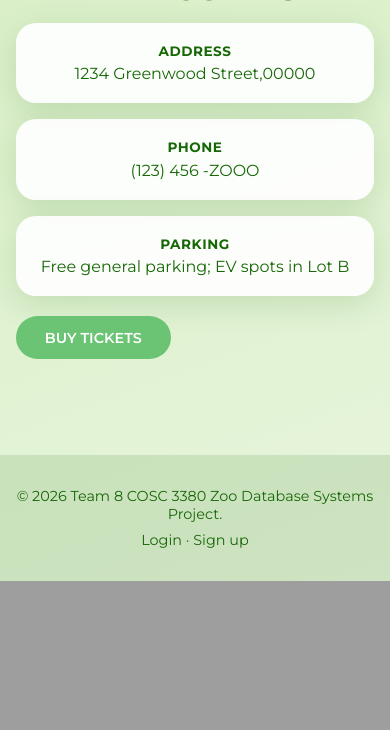
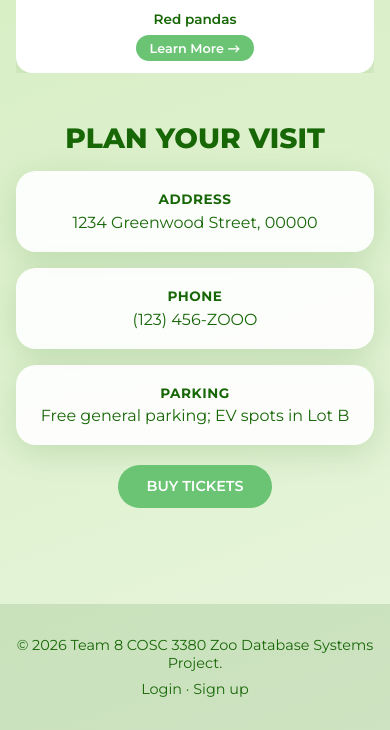
Before and after one commit to Parham-Ebrahimi/Zoo-Database-Project, a PHP site: page / in a window 390 px wide. Shown: the part 2560-3290 px from the top of the page. Before the commit the page ends 3141 px from the top, so only its background shows below. Run offline with PHP 8.4, Linux system fonts and the light colour scheme.

Commit message:
LetsSee
Changes to animals on front page

```diff
--- a/webapp/index.css
+++ b/webapp/index.css
@@ -308,3 +308,105 @@ section h2 {
         font-size: 0.88rem;
     }
 }
+
+/* =============================================
+   ANIMAL CARD HOVER EXPANSION
+   ============================================= */
+
+.gallery {
+    display: flex;
+    gap: 1rem;
+    overflow: hidden;
+    align-items: stretch;
+}
+
+.animal-card {
+    flex: 1;
+    min-width: 0;
+    margin: 0;
+    border-radius: 16px;
+    overflow: hidden;
+    box-shadow: var(--shadow);
+    background: #fff;
+    transition: flex 0.45s cubic-bezier(0.4, 0, 0.2, 1),
+                box-shadow 0.3s ease;
+    cursor: pointer;
+    display: flex;
+    flex-direction: column;
+}
+
+.animal-card:hover {
+    flex: 2.8;
+    box-shadow: 0 12px 40px rgba(23, 103, 7, 0.28);
+}
+
+.animal-card img {
+    width: 100%;
+    height: 200px;
+    object-fit: cover;
+    display: block;
+    transition: height 0.45s ease;
+}
+
+.animal-card:hover img {
+    height: 240px;
+}
+
+.animal-card figcaption {
+    display: flex;
+    flex-direction: column;
+    align-items: center;
+    gap: 8px;
+    padding: 0.75rem 0.85rem;
+    font-size: 0.85rem;
+    font-weight: 600;
+    text-align: center;
+    color: var(--text-color);
+    flex: 1;
+    justify-content: center;
+}
+
+.animal-link {
+    display: inline-block;
+    opacity: 0;
+    transform: translateY(6px);
+    font-size: 0.8rem;
+    color: #fff;
+    background: var(--accent-color);
+    padding: 5px 14px;
+    border-radius: 1000px;
+    text-decoration: none;
+    font-weight: 600;
+    transition: opacity 0.25s ease 0.1s,
+                transform 0.25s ease 0.1s,
+                background 0.2s ease;
+    pointer-events: none;
+}
+
+.animal-card:hover .animal-link {
+    opacity: 1;
+    transform: translateY(0);
+    pointer-events: auto;
+}
+
+.animal-link:hover {
+    background: var(--text-color);
+    text-decoration: none;
+}
+
+/* Prevent flex layout from breaking on small screens */
+@media (max-width: 600px) {
+    .gallery {
+        flex-direction: column;
+    }
+
+    .animal-card:hover {
+        flex: unset;
+    }
+
+    .animal-link {
+        opacity: 1;
+        transform: none;
+        pointer-events: auto;
+    }
+}
--- a/webapp/index.php
+++ b/webapp/index.php
@@ -27,7 +27,7 @@ session_start();
 
                 <li><a href="#about">About</a></li>
                 <li><a href="#hours">Hours</a></li>
-                <li><a href="#gallery">Animals</a></li>
+                <li><a href="animals.php">Animals</a></li>
                 <li><a href="#visit">Visit</a></li>
             </ul>
         </nav>
@@ -79,7 +79,7 @@ session_start();
                             <td>5:00 p.m.</td>
                         </tr>
                         <tr>
-                            <td>Holidays </td>
+                            <td>Holidays</td>
                             <td>8:00 a.m.</td>
                             <td>4:00 p.m.</td>
                         </tr>
@@ -92,21 +92,33 @@ session_start();
             <h2 id="gallery-heading">Meet some of our residents</h2>
             <p class="lead">A few highlights from our habitats, see them in person on your next visit!</p>
             <div class="gallery">
-                <figure>
+                <figure class="animal-card">
                     <img src="https://images.unsplash.com/photo-1771341398737-b2467b6776a7?auto=format&fit=crop&w=800&q=80" alt="Baby elephant in a grassy field" width="800" height="600" loading="lazy">
-                    <figcaption>Elephants</figcaption>
+                    <figcaption>
+                        Elephants
+                        <a class="animal-link" href="animals/elephants.php">Learn More →</a>
+                    </figcaption>
                 </figure>
-                <figure>
+                <figure class="animal-card">
                     <img src="https://images.unsplash.com/photo-1737738736083-838af5116f95?auto=format&fit=crop&w=800&q=80" alt="Giraffe standing in a field" width="800" height="600" loading="lazy">
-                    <figcaption>Giraffes</figcaption>
+                    <figcaption>
+                        Giraffes
+                        <a class="animal-link" href="animals/giraffes.php">Learn More →</a>
+                    </figcaption>
                 </figure>
-                <figure>
+                <figure class="animal-card">
                     <img src="https://images.unsplash.com/photo-1737498352674-aadc9f986eea?auto=format&fit=crop&w=800&q=80" alt="Penguin on a rocky beach" width="800" height="600" loading="lazy">
-                    <figcaption>Penguins</figcaption>
+                    <figcaption>
+                        Penguins
+                        <a class="animal-link" href="animals/penguins.php">Learn More →</a>
+                    </figcaption>
                 </figure>
-                <figure>
+                <figure class="animal-card">
                     <img src="https://images.unsplash.com/photo-1656899367542-3fc106faa104?auto=format&fit=crop&w=800&q=80" alt="Red panda in a tree" width="800" height="600" loading="lazy">
-                    <figcaption>Red pandas</figcaption>
+                    <figcaption>
+                        Red pandas
+                        <a class="animal-link" href="animals/red-pandas.php">Learn More →</a>
+                    </figcaption>
                 </figure>
             </div>
         </section>
@@ -117,11 +129,11 @@ session_start();
             <div class="visit-info">
                 <div class="card">
                     <strong>Address</strong>
-                    <span>1234 Greenwood Street,00000</span>
+                    <span>1234 Greenwood Street, 00000</span>
                 </div>
                 <div class="card">
                     <strong>Phone</strong>
-                    <span>(123) 456 -ZOOO</span>
+                    <span>(123) 456-ZOOO</span>
                 </div>
                 <div class="card">
                     <strong>Parking</strong>
@@ -129,8 +141,7 @@ session_start();
                 </div>
             </div>
 
-            <!-- Buy Tickets button with login check -->
-            <div style="margin-top:20px;">
+            <div style="margin-top:20px; text-align:center;">
                 <?php if (isset($_SESSION['customer_id'])): ?>
                     <a class="btn btn-primary" href="buy-tickets.php">Buy Tickets</a>
                 <?php else: ?>
```
